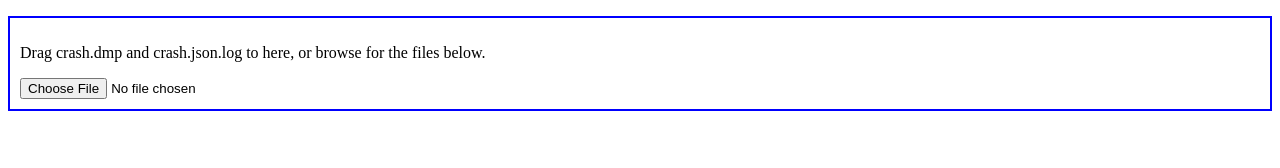
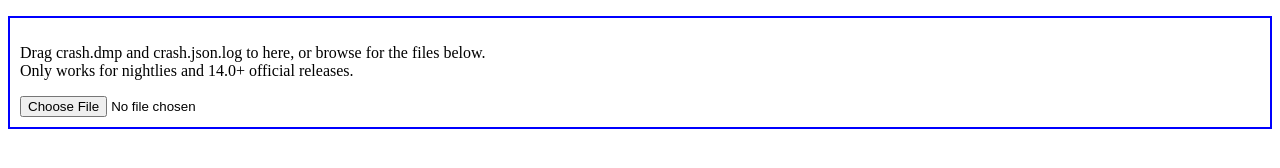
Before and after one commit to TrueBrain/OpenTTD-crash-analyzer, a website built with webpack: page web/index.html in a window 1280 px wide. Built offline with nearby package versions, Linux system fonts and the light colour scheme; what crash-analyzer would draw is missing.

Commit message:
Fix: HTML title and better describe what crashdumps work

```diff
--- a/web/index.html
+++ b/web/index.html
@@ -2,7 +2,7 @@
 <html>
   <head>
     <meta charset="utf-8">
-    <title>Hello wasm-pack!</title>
+    <title>OpenTTD's Crash Analyzer</title>
     <style>
 #file-upload {
   border: 2px solid blue;
@@ -18,7 +18,10 @@
     </ul>
 
     <div id="file-upload">
-      <p>Drag crash.dmp and crash.json.log to here, or browse for the files below.</p>
+      <p>
+        Drag crash.dmp and crash.json.log to here, or browse for the files below.<br/>
+        Only works for nightlies and 14.0+ official releases.
+      </p>
       <input type="file" id="file-upload-manual">
     </div>
 
```
